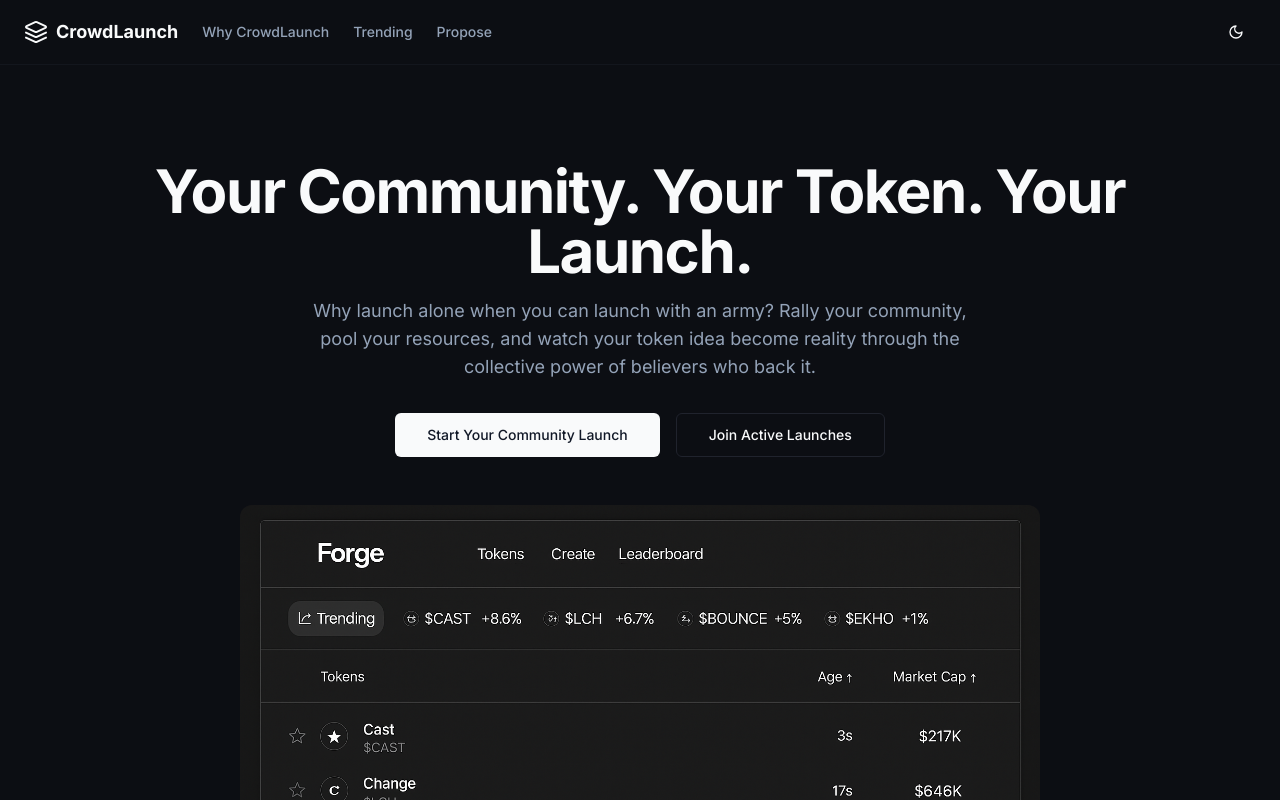
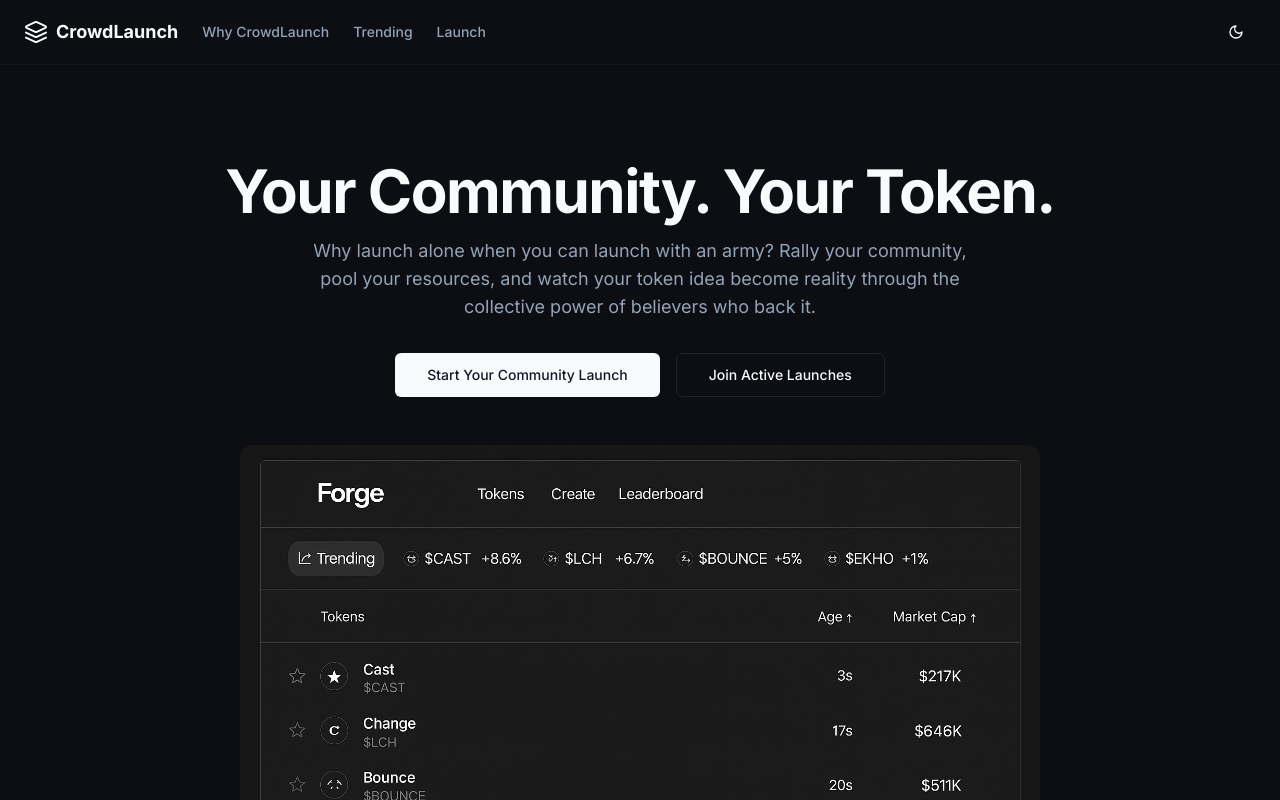
Before and after one commit to AMBNNJ1/Forge2, a Next.js app: page / in a window 1280 px wide. Shown: the top 800 px of the page. Built offline with nearby package versions, Linux system fonts and the light colour scheme.

Commit message:
Replace propose token wording

```diff
--- a/app/page.tsx
+++ b/app/page.tsx
@@ -36,7 +36,7 @@ export default function HomePage() {
           <nav className="hidden md:flex gap-6 text-sm font-medium text-muted-foreground">
             <Link href="#features" className="hover:text-foreground transition-colors">Why CrowdLaunch</Link>
             <Link href="#trending" className="hover:text-foreground transition-colors">Trending</Link>
-            <Link href="#propose" className="hover:text-foreground transition-colors">Propose</Link>
+            <Link href="#propose" className="hover:text-foreground transition-colors">Launch</Link>
           </nav>
           <div className="flex items-center gap-2 ml-auto">
             <ThemeToggle />
@@ -52,7 +52,7 @@ export default function HomePage() {
         >
           <div className="container mx-auto max-w-5xl px-4 md:px-6">
             <motion.h1 variants={itemVariants} className="text-4xl md:text-6xl font-bold tracking-tight">
-              Your Community. Your Token. Your Launch.
+              Your Community. Your Token.
             </motion.h1>
             <motion.p variants={itemVariants} className="mt-4 text-lg text-muted-foreground max-w-2xl mx-auto">
               Why launch alone when you can launch with an army? Rally your community, pool your resources, and watch your token idea become reality through the collective power of believers who back it.
@@ -173,7 +173,7 @@ export default function HomePage() {
         >
           <div className="container mx-auto max-w-xl px-4 md:px-6 text-center">
             <motion.h2 variants={itemVariants} className="text-3xl md:text-4xl font-bold tracking-tight mb-4">
-              Propose Your Token
+              Launch Your Token
             </motion.h2>
             <motion.p variants={itemVariants} className="text-muted-foreground mb-8">
               Create the next community-backed token launch
--- a/app/tokens/page.tsx
+++ b/app/tokens/page.tsx
@@ -18,7 +18,7 @@ export default function TokensPage() {
           <nav className="hidden md:flex gap-6 text-sm font-medium text-muted-foreground">
             <Link href="/#features" className="hover:text-foreground transition-colors">Why CrowdLaunch</Link>
             <Link href="/#trending" className="hover:text-foreground transition-colors">Trending</Link>
-            <Link href="/#propose" className="hover:text-foreground transition-colors">Propose</Link>
+            <Link href="/#propose" className="hover:text-foreground transition-colors">Launch</Link>
           </nav>
           <div className="flex items-center gap-2 ml-auto">
             <ThemeToggle />
--- a/components/token-proposal-form.tsx
+++ b/components/token-proposal-form.tsx
@@ -53,7 +53,7 @@ export default function TokenProposalForm() {
   return (
     <Card className="rounded-xl border border-border/20 bg-card/80 backdrop-blur shadow-xl">
       <CardHeader>
-        <CardTitle>Propose a Token</CardTitle>
+        <CardTitle>Launch a Token</CardTitle>
       </CardHeader>
       <CardContent>
         <form onSubmit={handleSubmit(onSubmit)} className="space-y-4">
```
Also changed, not shown: 1 other file (tests, documents, lock files or other folders).
